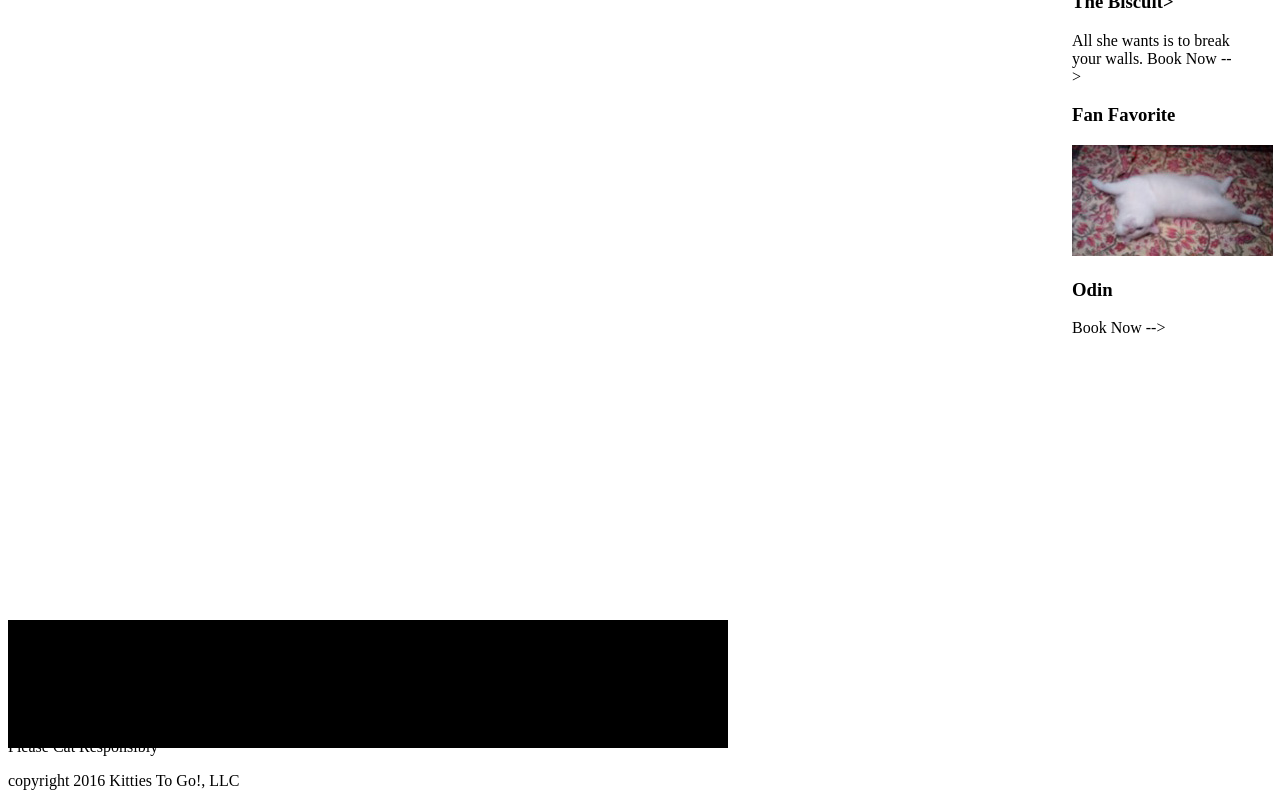
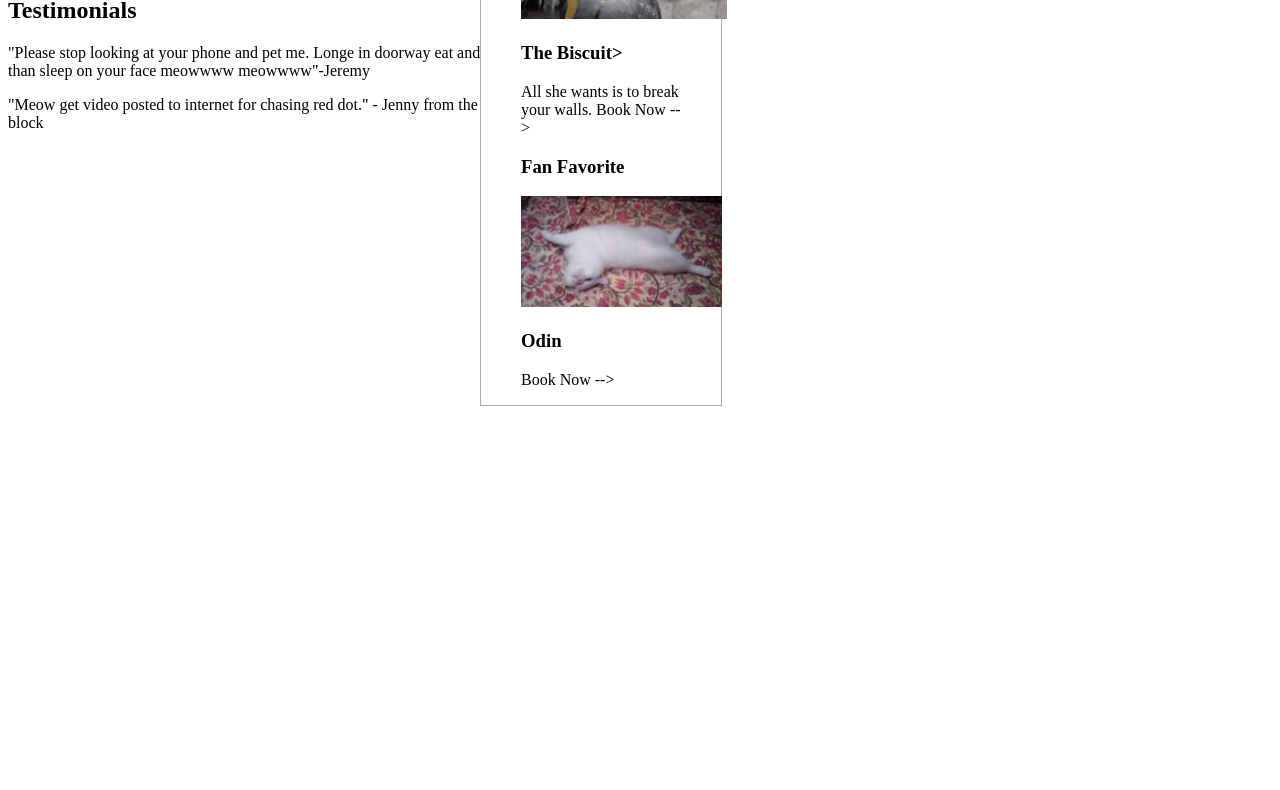
Before and after one commit to MissElle/cat-rental, a plain HTML site: page index.html in a window 1280 px wide. Shown: the part 468-1258 px from the top of the page. After the commit the page ends 874 px from the top, so only its background shows below. Drawn offline with Linux system fonts and the light colour scheme.

Commit message:
redid styling of aside and article tags to absolute positioning.

```diff
--- a/stylesheets/stylesheet.css
+++ b/stylesheets/stylesheet.css
@@ -16,39 +16,36 @@ nav {
 }
 
 article {
+  position: absolute;
+  top:18rem;
+  width: 30rem;
   background-color: white;
 }
 
 aside {
-  position: relative;
-  top: 1rem;
-  float: right;
+  position:absolute;
+  top: 19rem;
   width: 15rem;
+  left: 30rem;
   border-width: 1px 1px 1px 1px;
   border-color: darkgray;
+  border-style:solid;
 }
 
 footer {
   position:absolute;
-  top: 68rem;
+  bottom: auto;
   width: 45rem;
   height: 8rem;
   background-color: black;
 
 }
 
-div.body-container {
-  position: absolute;
-  top: 18rem;
-  width: 45rem;
-  height:50rem;
-}
-
 h1 {
   color: white;
 }
 
-h2 {
+header h2 {
   color: darkgray;
 }
 
```
